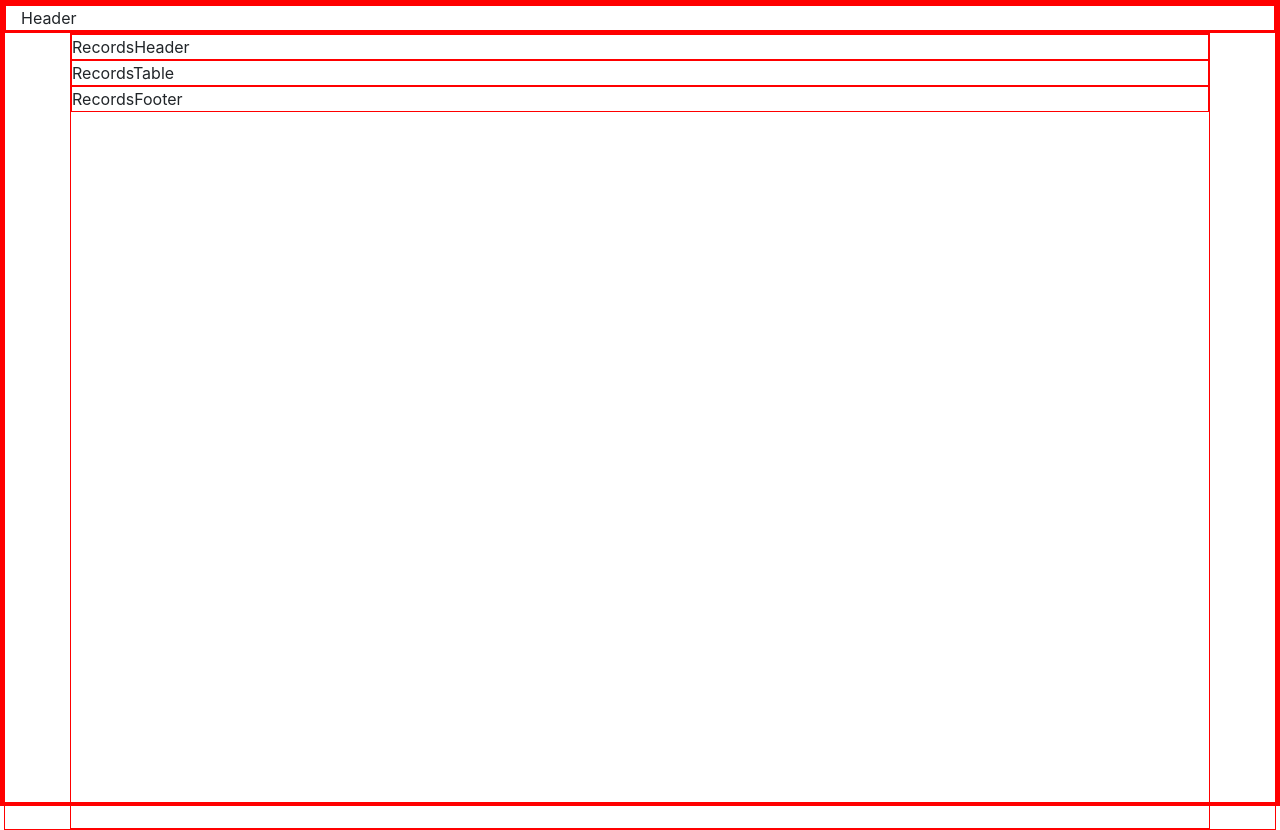
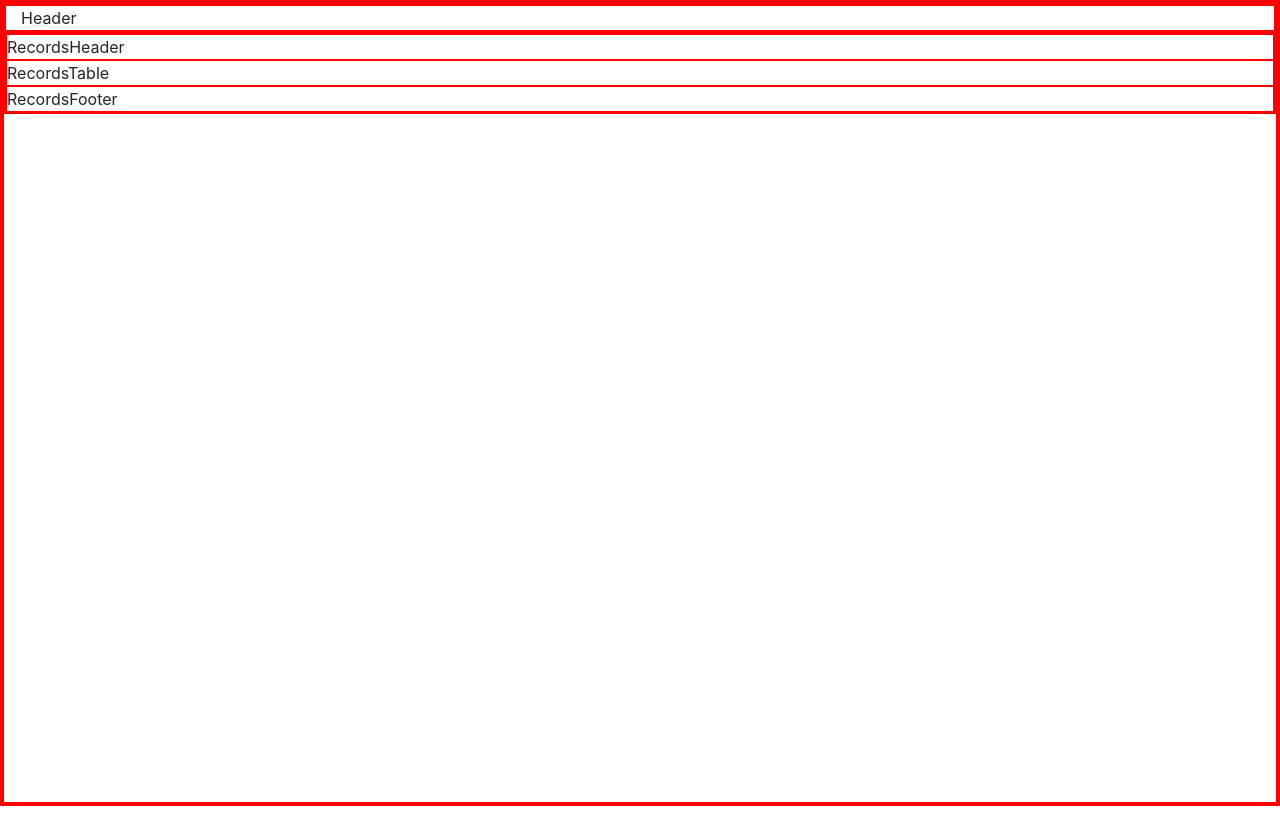
Before and after one commit to stevenriggs/react-bootstrap-layout, a React (Create React App) app: page / in a window 1280 px wide. After the commit the page ends 806 px from the top, so only its background shows below. Built offline with nearby package versions, Linux system fonts and the light colour scheme.

Commit message:
fix sizing

```diff
--- a/src/App.js
+++ b/src/App.js
@@ -11,7 +11,7 @@ function App() {
       <Row>
         <Header />
       </Row>
-      <Row className='h-100'>
+      <Row>
         <Records />
       </Row>
     </Container>
--- a/src/components/records/Records.js
+++ b/src/components/records/Records.js
@@ -3,7 +3,7 @@ import {Container, Row, Col} from 'react-bootstrap';
 
 function Records() {
   return (
-    <Container>
+    <Container fluid>
         <Row>
             RecordsHeader
         </Row>
```
